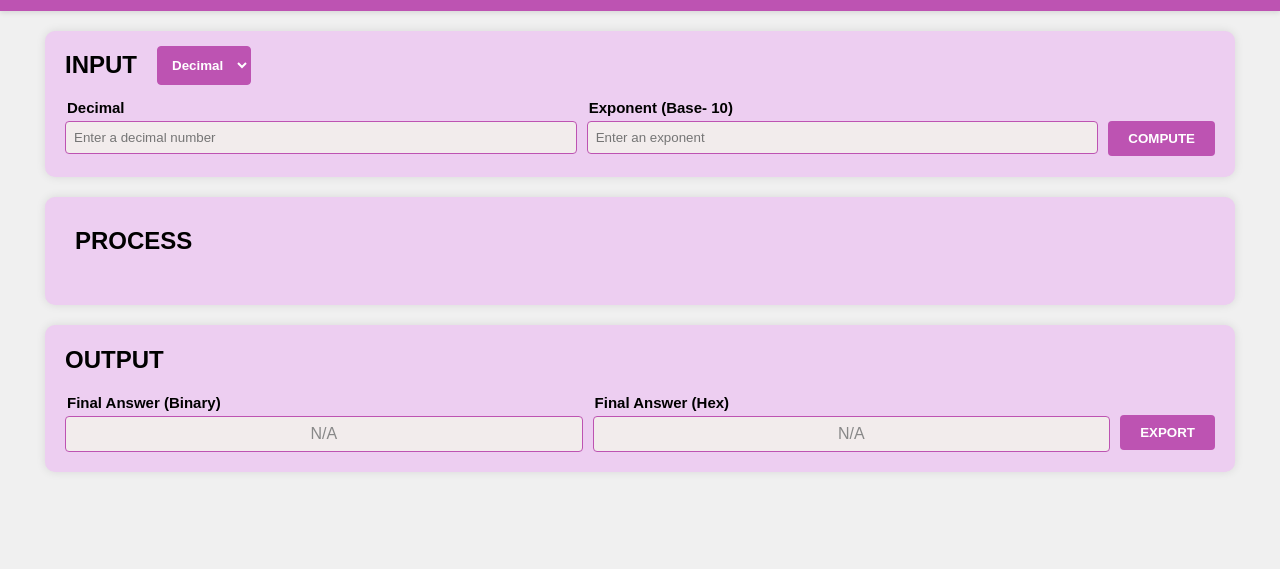
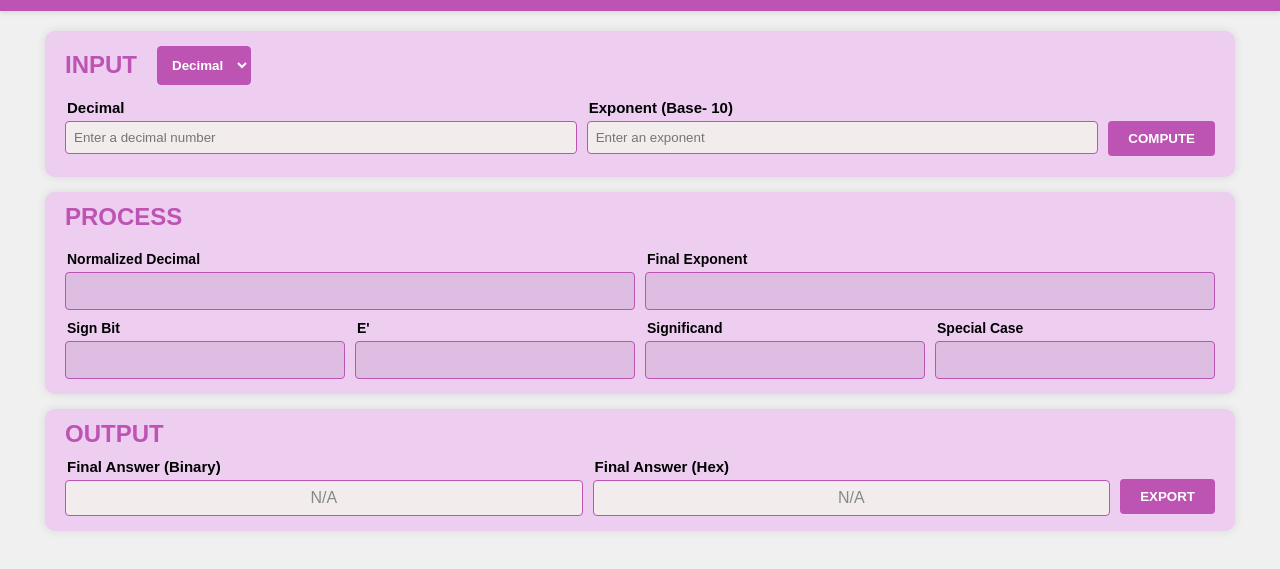
Before and after one commit to geleanne/Binary-32-FP-Converter, a plain HTML site: page index.html in a window 1280 px wide. Shown: the part 51-620 px from the top of the page. Drawn offline with Linux system fonts and the light colour scheme.

Commit message:
added process html and css & adjusted color and padding for all h2

```diff
--- a/index.html
+++ b/index.html
@@ -28,7 +28,7 @@
     <div class="container" id="container">
         <!-- Input -->
         <div class="input-box">
-            <!-- "INPUT" and drop down button -->
+            <!-- 1st row: "INPUT" and drop down button -->
             <div class="input-first-row">
                 <div class="input-text">
                     <h2>INPUT</h2>
@@ -41,7 +41,7 @@
                     </select>
                 </div>
             </div>
-            <!-- Input fields and COMPUTE button -->
+            <!-- 2nd row: Input fields and COMPUTE button -->
             <div class="input-second-row">
                 <div class="input">
                     <label id="mantissa-label">Decimal</label>
@@ -61,22 +61,55 @@
 
 <!-- Process -->
 <div class="process-box">
+    <!-- 1st row:  -->
     <div class="process-first-row">
         <div class="process-text">
             <h2>PROCESS</h2>
+        </div>
+    </div>
+
+    <!-- 2nd row:  -->
+    <div class="process-second-row">
+        <div class="process-field">
+            <label>Normalized Decimal</label>
+            <div id="normalized-decimal" class="process-output"></div>
+        </div>
+        <div class="process-field">
+            <label>Final Exponent</label>
+            <div id="final-exponent" class="process-output"></div>
+        </div>
+    </div>
+
+    <!-- 3rd row:  -->
+    <div class="process-third-row">
+        <div class="process-field">
+            <label>Sign Bit</label>
+            <div id="sign-bit" class="process-output"></div>
+        </div>
+        <div class="process-field">
+            <label>E'</label>
+            <div id="e-prime" class="process-output"></div>
+        </div>
+        <div class="process-field">
+            <label>Significand</label>
+            <div id="significand" class="process-output"></div>
+        </div>
+        <div class="process-field">
+            <label>Special Case</label>
+            <div id="special-case" class="process-output"></div>
         </div>
     </div>
 </div>
 
         <!-- Output -->
         <div class="output-box">
-            <!-- "OUTPUT" -->
+            <!-- 1st row: "OUTPUT" -->
             <div class="output-first-row">
                 <div class="output-text">
                     <h2>OUTPUT</h2>
                 </div>
             </div>
-            <!-- final answers -->
+            <!-- 2nd row: final answers -->
             <div class="output-second-row">
                 <div class="output">
                     <label id="final-answer">Final Answer (Binary)</label>
--- a/styles.css
+++ b/styles.css
@@ -4,6 +4,17 @@ body {
     padding: 0;
     margin: 0;
 }
+
+h2 {
+    color: #BD53B2;
+}
+.process-text h2,
+.output-text h2 {
+    padding: 10px 0;
+    margin: 0;
+}
+
+
 
 /* Container */
 .container {
@@ -70,7 +81,7 @@ body {
 .input-box {
     padding: 0px 20px 18px;
     background: #EDCEF1;
-    margin: 20px 45px 20px;
+    margin: 20px 45px 1px;
     border-radius: 10px;
     box-shadow: 0 0 10px rgba(0, 0, 0, 0.1);
 }
@@ -149,18 +160,54 @@ button:hover {
 
 /* Process box */
 .process-box {
-    padding: 10px 30px 30px;
+    padding: 1px 20px 5px;
     background: #EDCEF1;
-    margin: 20px 45px 20px;
+    margin: 15px 45px 2px;
     border-radius: 10px;
     box-shadow: 0 0 10px rgba(0, 0, 0, 0.1);
 }
 
+.process-first-row {
+    margin-bottom: 10px;
+}
+
+.process-second-row,
+.process-third-row {
+    display: flex;
+    justify-content: space-between;
+    margin-bottom: 10px;
+}
+
+.process-field {
+    flex: 1;
+    display: flex;
+    flex-direction: column;
+    margin-right: 10px;
+}
+
+.process-field:last-child {
+    margin-right: 0;
+}
+
+.process-field label {
+    font-weight: bold;
+    margin-bottom: 5px;
+    font-size: 14px;
+}
+
+.process-output {
+    padding: 8px;
+    border: 1px solid #BD53B2;
+    border-radius: 4px;
+    background: #DDBDE1;
+    height: 20px;
+}
+
 /* Output box */
 .output-box {
-    padding: 1px 20px 20px;
+    padding: 1px 20px 15px;
     background: #EDCEF1;
-    margin: 20px 45px 20px;
+    margin: 15px 45px 2px;
     border-radius: 10px;
     box-shadow: 0 0 10px rgba(0, 0, 0, 0.1);
 }
@@ -187,7 +234,7 @@ button:hover {
     text-align: center;
 }
 
-
+/* Error message */
 .error-message {
     color: red;
     font-size: 12px;
```
Lines whose indentation alone changed are shown as unchanged.
